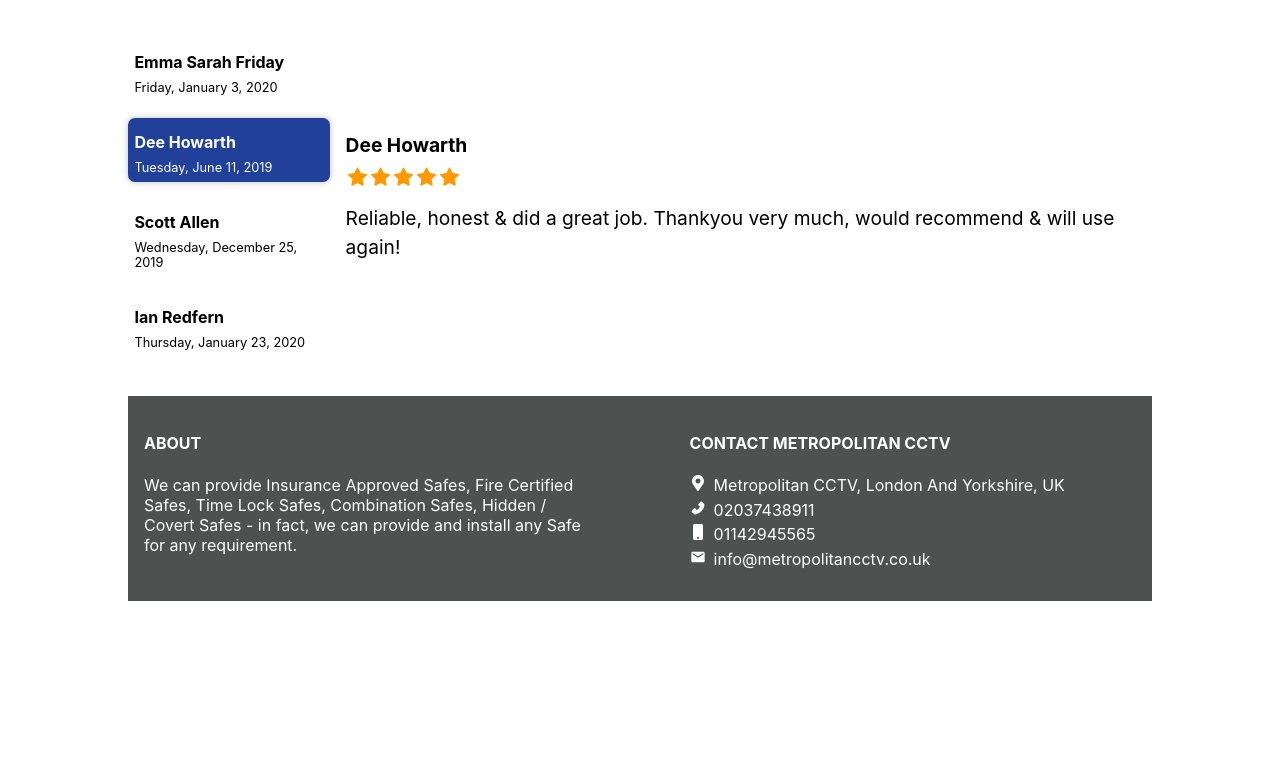
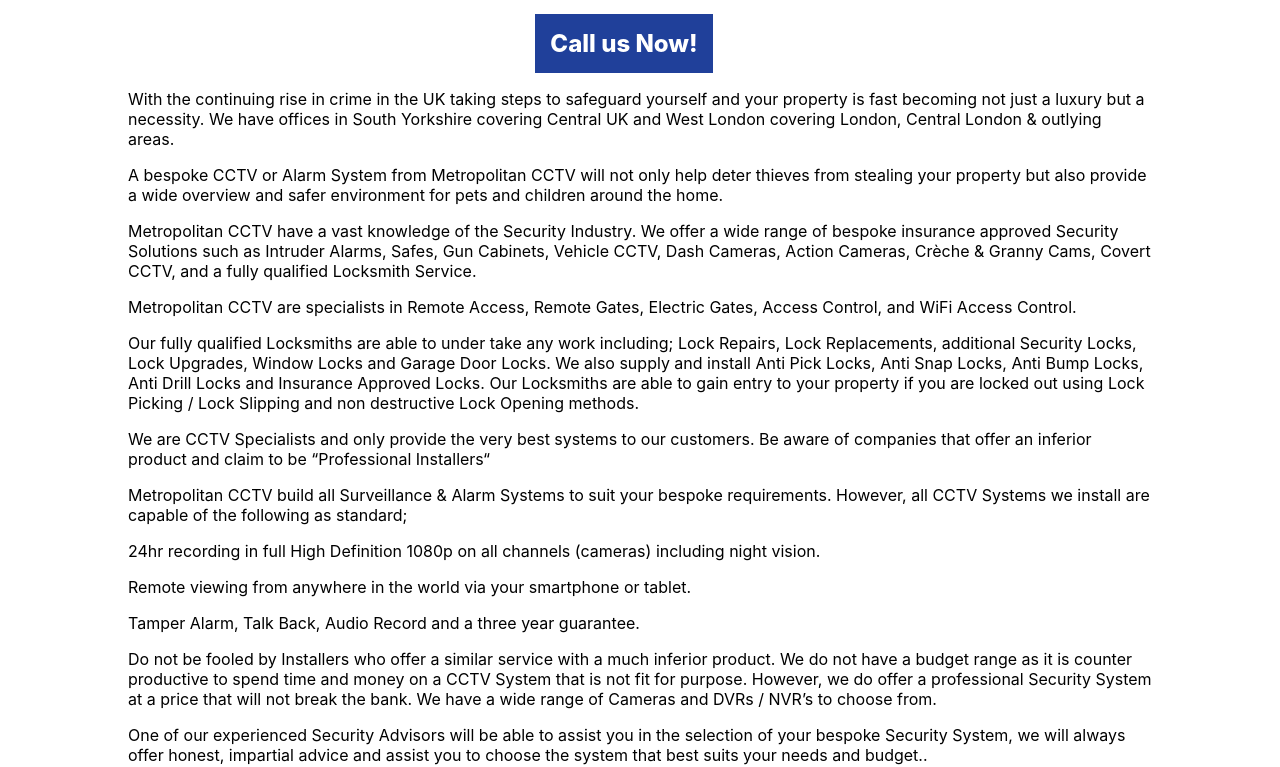
Before and after one commit to JosephChotard/metropolitancctv, a Next.js app: page / in a window 1280 px wide. Shown: the part 596-1363 px from the top of the page. Before the commit the page ends 1197 px from the top, so only its background shows below. Built offline with nearby package versions, Linux system fonts and the light colour scheme.

Commit message:
call us now

```diff
--- /dev/null
+++ b/components/call-us-now/CallUsNow.module.scss
@@ -0,0 +1,22 @@
+.bar {
+  display: flex;
+  justify-content: center;
+  margin-left: -2em;
+  margin: 1em 0 1em -2em;
+
+  .call {
+    margin-left: 2em;
+    display: flex;
+    flex-direction: column;
+    align-items: center;
+
+    h3 {
+      margin: 0.2em 0;
+      font-weight: normal;
+    }
+  }
+}
+
+.callUsNow {
+  font-size: 1.5em;
+}
--- /dev/null
+++ b/components/call-us-now/CallUsNow.tsx
@@ -0,0 +1,26 @@
+import React from 'react'
+import styles from './CallUsNow.module.scss'
+
+export default function CallUsNow() {
+  const [clicked, setClicked] = React.useState(false)
+
+  return (
+    <div className={styles.bar}>
+      {clicked ? (
+        <>
+          <div className={styles.call}>
+            <h3>London</h3>
+            <a className="button" href="tel:0203 743 8911">0203 743 8911</a>
+          </div>
+          <div className={styles.call}>
+            <h3>South Yorkshire</h3>
+            <a className="button" href="tel:0114 294 5565">0114 294 5565</a>
+          </div>
+        </>
+      ) : (
+        <button className={`button ${styles.callUsNow}`} onClick={() => setClicked(true)}>Call us Now!</button>
+      )
+      }
+    </div>
+  )
+}
--- a/pages/index.tsx
+++ b/pages/index.tsx
@@ -2,6 +2,7 @@ import styles from './Index.module.scss'
 import Link from 'next/link'
 import React from 'react'
 import Testimonials from '@components/testimonials/Testimonials'
+import CallUsNow from '@components/call-us-now/CallUsNow'
 
 export default function Home() {
   return (
@@ -27,6 +28,25 @@ export default function Home() {
           </a>
         </Link>
       </div>
+      <CallUsNow />
+      <div className={styles.blob}>
+        <p>With the continuing rise in crime in the UK taking steps to safeguard yourself and your property is fast becoming not just a luxury but a necessity. We have offices in South Yorkshire covering Central UK and West London covering London, Central London & outlying areas.</p>
+        <p>A bespoke CCTV or Alarm System from Metropolitan CCTV will not only help deter thieves from stealing your property but also provide a wide overview and safer environment for pets and children around the home.</p>
+        <p>Metropolitan CCTV have a vast knowledge of the Security Industry. We offer a wide range of bespoke insurance approved Security Solutions such as Intruder Alarms, Safes, Gun Cabinets, Vehicle CCTV, Dash Cameras, Action Cameras, Crèche & Granny Cams, Covert  CCTV, and a fully qualified Locksmith Service.</p>
+        <p>Metropolitan CCTV are specialists in Remote Access, Remote Gates, Electric Gates, Access Control, and WiFi Access Control.</p>
+        <p>Our fully qualified Locksmiths are able to under take any work including; Lock Repairs, Lock Replacements, additional Security Locks, Lock Upgrades, Window Locks and Garage Door Locks. We also supply and install Anti Pick Locks, Anti Snap Locks, Anti  Bump Locks, Anti Drill Locks and Insurance Approved Locks. Our Locksmiths are able to gain entry to your property if you are locked out using Lock Picking / Lock Slipping and non destructive Lock Opening methods.</p>
+        <p>We are CCTV Specialists and only provide the very best systems to our customers. Be aware of companies that offer an inferior product and claim to be “Professional Installers“</p>
+        <p>Metropolitan CCTV build all Surveillance & Alarm Systems to suit your bespoke requirements. However, all CCTV Systems we install are capable of the following as standard;</p>
+        <p>24hr recording in full High Definition 1080p on all channels (cameras) including night vision.</p>
+        <p>Remote viewing from anywhere in the world via your smartphone or tablet.</p>
+        <p>Tamper Alarm, Talk Back, Audio Record and a three year guarantee.</p>
+        <p>Do not be fooled by Installers who offer a similar service with a much inferior product. We do not have a budget range as it is counter productive to spend time and money on a CCTV System that is not fit for purpose. However, we do offer a professional  Security System at a price that will not break the bank. We have a wide range of Cameras and DVRs / NVR’s to choose from.</p>
+        <p>One of our experienced Security Advisors will be able to assist you in the selection of your bespoke Security System, we will always offer honest, impartial advice and assist you to choose the system that best suits your needs and budget..</p>
+        <p>If you wish to go one step further, we offer an advanced range of Cameras and Software for Automatic Number Plate Recognition and Face Recognition, Internet Protocol Cameras, Pan, Tilt and Zoom Cameras, Covert Cameras and Audio.</p>
+        <p>Peace of mind is not as expensive as you think.</p>
+        <p>Contact for a free no obligation...</p>
+        <p>London - 0203 743 8911 | South Yorkshire - 0114 294 5565 | info@metropolitancctv.co.uk</p>
+      </div>
       <Testimonials />
 
     </>
```
